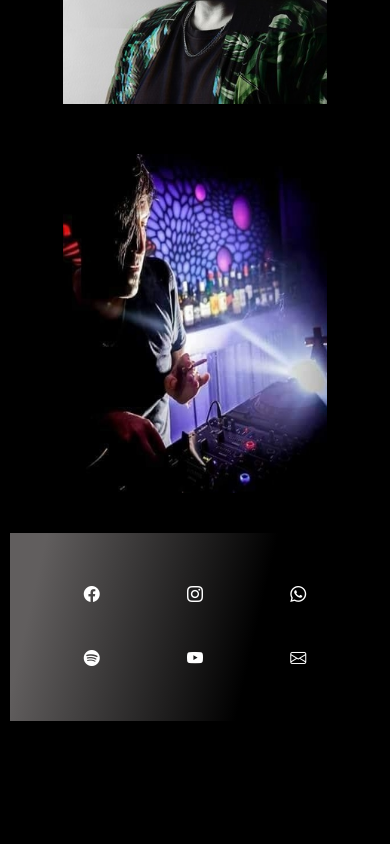
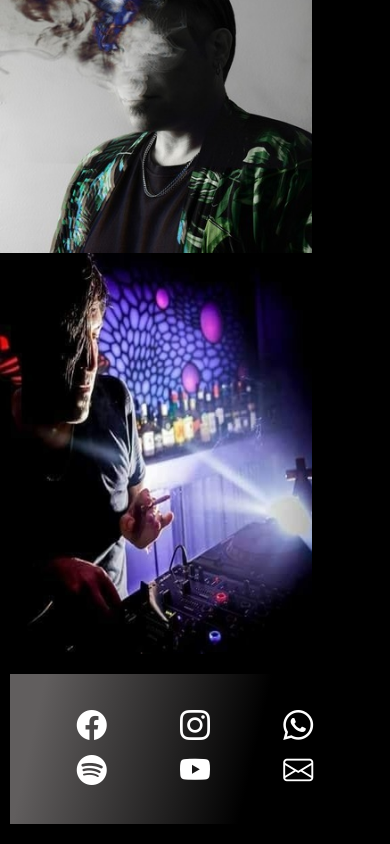
Before and after one commit to antonellaestrella/dj_rustico, a plain HTML site: page paginas/galeria.html in a window 390 px wide. Shown: the part 4331-5175 px from the top of the page. Before the commit the page ends 5072 px from the top, so only its background shows below. Drawn offline with nearby package versions, Linux system fonts and the light colour scheme; a web font is replaced by a local one.

Commit message:
modificaciones

```diff
--- a/css/estilo.css
+++ b/css/estilo.css
@@ -2,7 +2,6 @@
   margin: 0px;
   padding: 0px;
 }
-/*index*/
 body {
   background-color: rgb(0, 0, 0);
   font-family: "Raleway", sans-serif;
@@ -12,35 +11,41 @@ header {
   background-color: black;
   position: sticky;
   top: 0;
-  z-index:100 ;
-}
-/* nav {
-  display: flex;
-  align-items: flex-start;
-}
-ul {
-  list-style-type: none;
-  display: flex;
-}
-ul li {
-  margin: 15px 15px;
-  font-size: 15px;
-  display: flex;
-  flex-direction: column;
+  z-index: 100;
 }
 
-ul li a {
-  text-decoration: none;
-} */
-
-.navbar-collapse{
+.navbar-collapse {
   justify-content: end;
 }
 
-.navbar-dark .navbar-nav .nav-link{
+.navbar-dark .navbar-nav .nav-link {
   font-size: 1.1rem;
-  margin: 0px 10px ;
+  margin: 0px 10px;
 }
+footer {
+  color: white;
+  margin: 20px 10px;
+  padding: 30px;
+  background: linear-gradient(
+    283deg,
+    rgba(0, 0, 0, 1) 35%,
+    rgba(97, 94, 94, 1) 91%
+  );
+}
+footer {
+  padding: 30px;
+  display: flex;
+  justify-content: center;
+}
+footer i {
+  font-size: 30px;
+  margin: 0px 20px;
+}
+footer i:hover {
+  color: grey;
+}
+
+/*index*/
 
 main {
   color: white;
@@ -67,7 +72,7 @@ main h2 {
 
 .pic__container {
   display: flex;
-  justify-content:space-around;
+  justify-content: space-around;
   margin-top: 50px;
 }
 
@@ -139,9 +144,6 @@ section h2 {
   margin: 5px;
 }
 
-
-
-
 /*biografia*/
 
 .biografia {
@@ -149,13 +151,18 @@ section h2 {
 }
 .biografia__container {
   display: flex;
-  margin: 16px;
+  margin: 26px;
+}
+
+.biografia__img {
+
+
 }
 
 .biografia__parrafo {
-  color: black;
-  background-color: #929292;
-  font-size: 20px;
+  color:#929292;
+  background-color: black;
+  font-size: 18px;
   display: flex;
   align-items: center;
   text-align: justify;
@@ -175,7 +182,7 @@ section h2 {
 .setMusica img {
   width: 1000px;
 }
-sets__titulo {
+.sets__titulo {
   margin-top: 50px;
 }
 .set {
@@ -184,16 +191,29 @@ sets__titulo {
 }
 
 /*galeria*/
-.fotos__img {
-  display: grid;
-  grid-template-columns: repeat(3, 1fr);
-  grid-template-rows: repeat(4, 1fr);
-  grid-row-gap: 50px;
-  justify-items: center;
-  padding: 20px;
-  margin: 10px;
+.slide-section {
+  width: 100%;
+  height: 75vh;
+}
+.slide-1 {
+  background: url("../recursos/carousel-1.png") no-repeat center;
+  background-size: cover;
+}
+.slide-2 {
+  background: url("../recursos/carousel-2.png") no-repeat center;
+  background-size: cover;
+}
+.slide-3 {
+  background: url("../recursos/carousel-3.png") no-repeat center;
+  background-size: cover;
 }
 
+.galeria-container {
+  margin-top: 20px;
+}
+.galeria-container img {
+  margin: 10px 0px;
+}
 /*eventos*/
 .fechas__eventos {
   display: grid;
@@ -238,23 +258,6 @@ section p {
   padding: 40px 5px;
 }
 
-footer {
-  color: white;
-  margin: 20px 10px;
-  padding: 30px;
-  background: linear-gradient(283deg, rgba(0,0,0,1) 35%, rgba(97,94,94,1) 91%);
-}
-footer span {
-  margin: 60px 33px;
-  padding: 20px;
-}
-
-
-
-
-
-
-
 @media only screen and (max-width: 768px) {
   header {
     flex-direction: column;
@@ -269,8 +272,6 @@ footer span {
     display: flex;
     flex-wrap: wrap;
     justify-content: space-around;
-
-
   }
   footer span {
     margin: 0px 15px;
@@ -280,7 +281,6 @@ footer span {
     display: flex;
     flex-direction: column;
     align-items: center;
-
   }
   .sets__container {
     flex-direction: column;
@@ -311,10 +311,7 @@ footer span {
     grid-template-rows: repeat(6, 1fr);
   }
   /*galeria*/
-  .fotos__img {
-    grid-template-columns: repeat(2, 1fr);
-    grid-template-rows: repeat(6, 1fr);
-  }
+
   .fotos__img img {
     width: 80%;
   }
@@ -356,8 +353,8 @@ footer span {
     grid-template-rows: repeat(12, 1fr);
   }
   /*galeria*/
-  .fotos__img {
-    grid-template-columns: repeat(1, 1fr);
-    grid-template-rows: repeat(12, 1fr);
+  .galeria-img-container {
+    display: flex;
+    justify-content: center;
   }
 }
```
